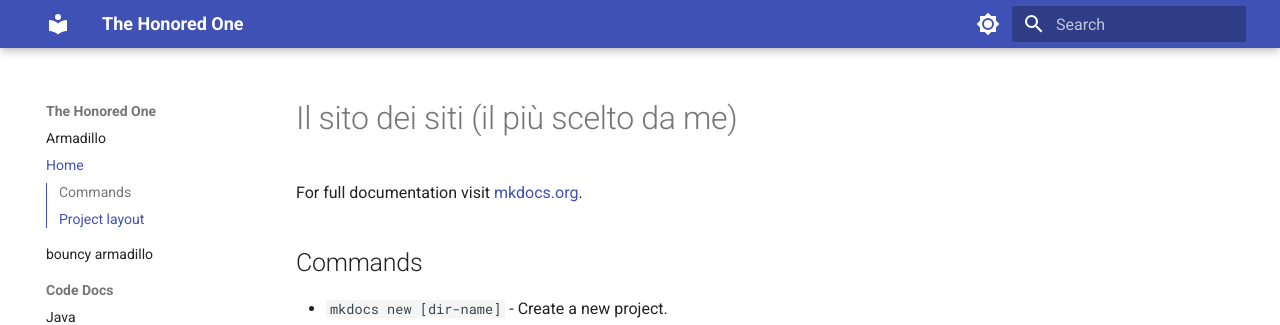
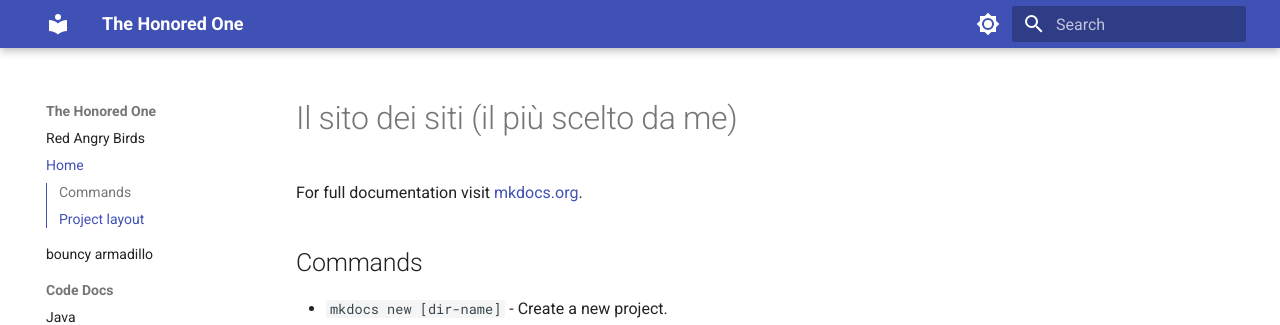
Before and after one commit to Sceptile380/website-1, an MkDocs documentation site: the page built from docs/index.md, in a window 1280 px wide. Shown: the top 325 px of the page. Built offline with MkDocs 1.6.1 and Material for MkDocs 9.7.7, drawn with Linux system fonts in a browser that asks for light colours.

Commit message:
red angry bird

```diff
--- a/docs/spinning_bouncing.html
+++ b/docs/spinning_bouncing.html
@@ -35,7 +35,7 @@
     </style>
 </head>
 <body>
-    <img src="https://www.parcozoopuntaverde.it/wp-content/uploads/2022/12/Armadillo_ICON.png" id="dvdImage" alt="Bouncing and Spinning Image">
+    <img src="https://cdn1.iconfinder.com/data/icons/angry-icons-by-femfoyou/501/redbird.png" id="dvdImage" alt="Bouncing and Spinning Image">
 
     <script>
         // Set initial variables for the image position and movement
--- a/mkdocs.yml
+++ b/mkdocs.yml
@@ -46,7 +46,7 @@ markdown_extensions:
   - pymdownx.superfences
 
 nav:
-  - Armadillo: spinning_bouncing.html
+  - Red Angry Birds: spinning_bouncing.html
   - Home: index.md
   - bouncy armadillo: armadillo.md
   - Code Docs:
```
